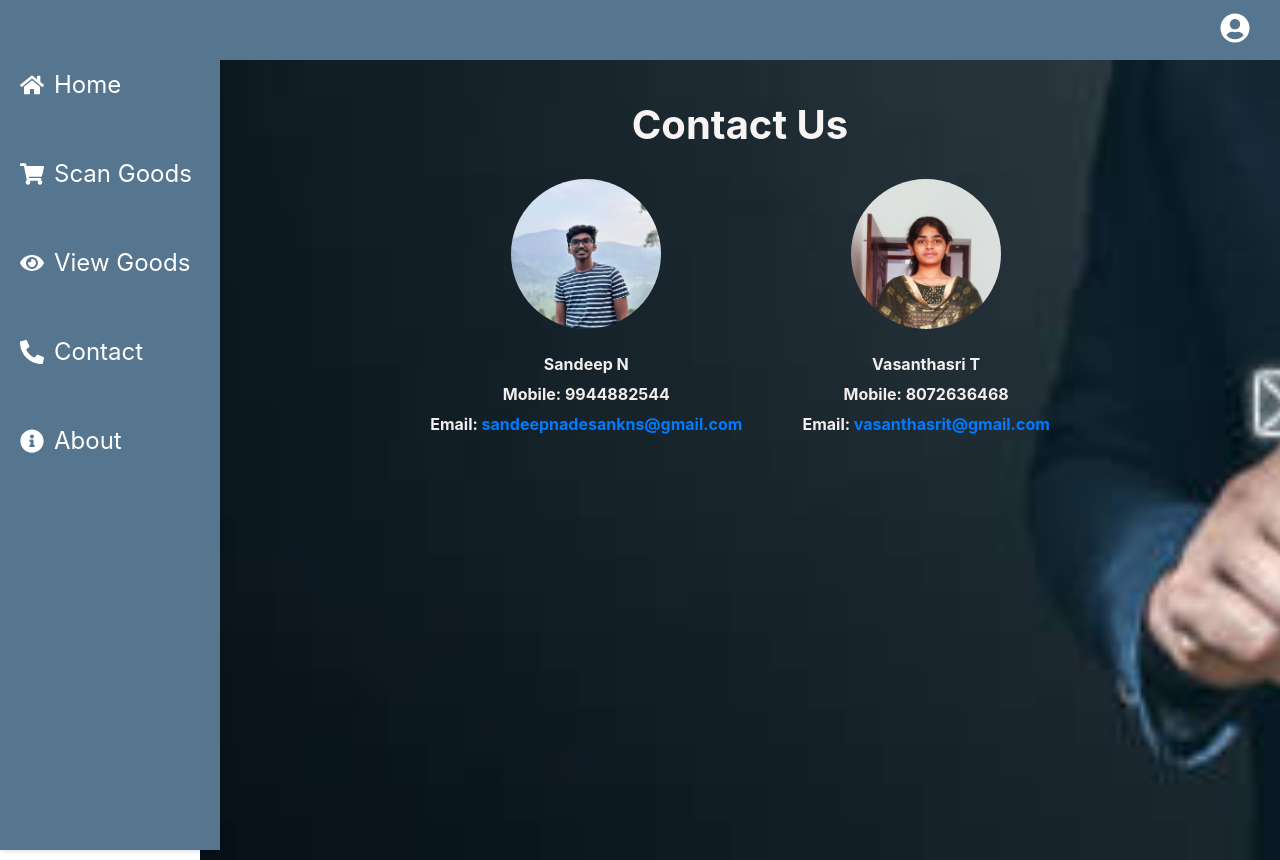
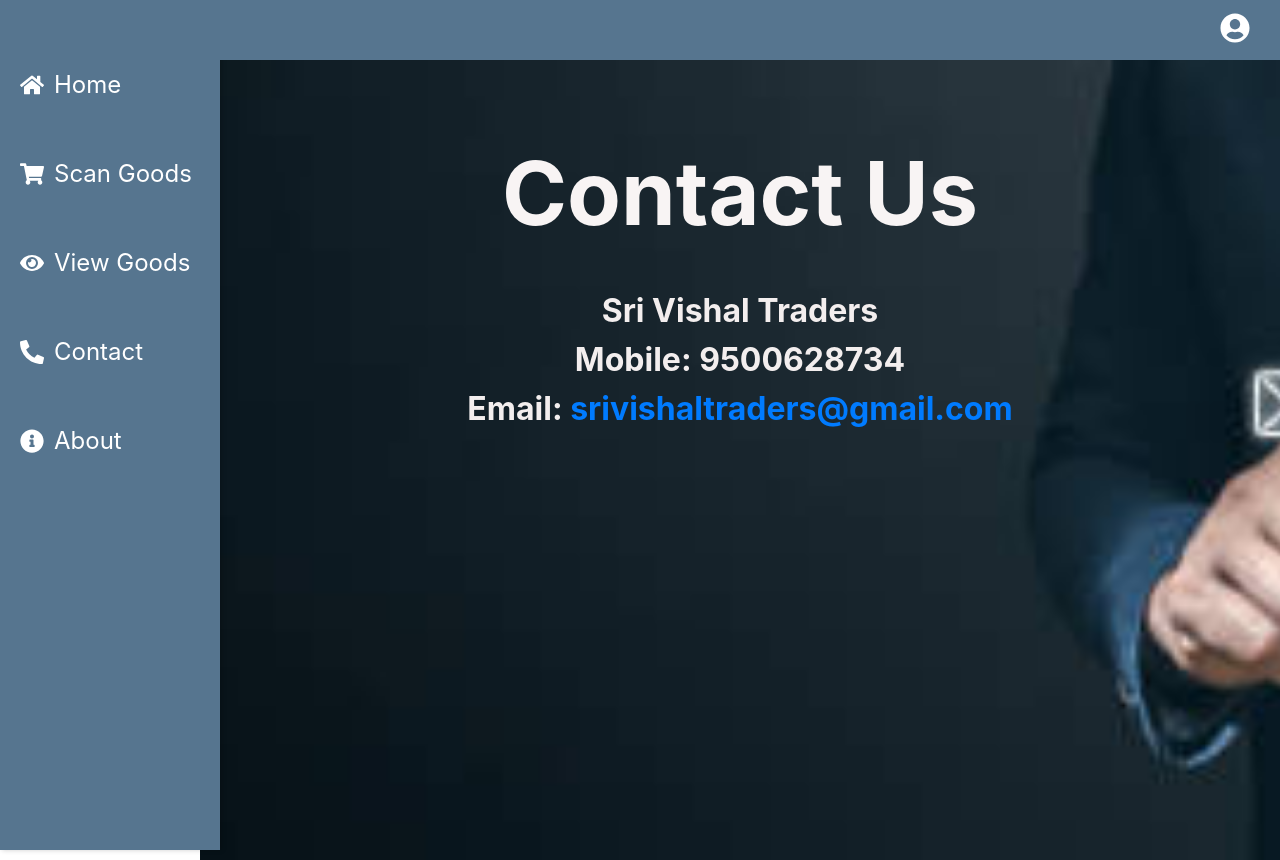
Before and after one commit to sandeepnadesan/warehouse_managment, a React (Create React App) app in the folder frontend/: page /contact in a window 1280 px wide. Built offline with nearby package versions, Linux system fonts and the light colour scheme.

Commit message:
updated contact

```diff
--- a/frontend/src/components/AboutPage.js
+++ b/frontend/src/components/AboutPage.js
@@ -4,8 +4,8 @@
 function AboutPage() {
   return (
     <div className="about-page">
-      <p className="company-name">SS Warehouse</p>
-      <p>Welcome to SS Warehouse. We provide top-notch warehouse management solutions with efficiency and precision.</p>
+      <p className="company-name">Warehouse</p>
+      <p>Welcome to Warehouse. We provide top-notch warehouse management solutions with efficiency and precision.</p>
       <p>Our mission is to offer unparalleled service and innovative solutions to meet your warehousing needs.</p>
     </div>
   );
--- a/frontend/src/components/ContactPage.css
+++ b/frontend/src/components/ContactPage.css
@@ -5,13 +5,13 @@
     background-position: center;
     color: black; /* Black text color for contrast */
     min-height: 100vh;
-    padding: 20px;
+    padding: 60px;
     margin: 0; /* Remove default margin */
     box-sizing: border-box; /* Ensure padding is included in the height */
 }
 
 .contact-page h2 {
-    font-size: 2.5rem;
+    font-size: 5.5rem;
     color: rgb(248, 244, 244); /* Black text */
     font-weight: bold; /* Bold text */
     margin: 20px 0; /* Adjusted margin to reduce space */
@@ -42,7 +42,7 @@
 }
 
 .contact-page .contact-info .details {
-    font-size: 1rem;
+    font-size: 2rem;
     color: rgb(243, 238, 238); /* Black text */
     font-weight: bold; /* Bold text */
 }
--- a/frontend/src/components/ContactPage.js
+++ b/frontend/src/components/ContactPage.js
@@ -9,19 +9,10 @@
       <h2>Contact Us</h2>
       <div className="contact-info">
         <div>
-          <img src={sandeepImage} alt="Sandeep N" />
           <div className="details">
-            <p><strong>Sandeep N</strong></p>
-            <p>Mobile: 9944882544</p>
-            <p>Email: <a href="mailto:sandeepnadesankns.com">sandeepnadesankns@gmail.com</a></p> {/* Replace with actual email */}
-          </div>
-        </div>
-        <div>
-          <img src={vasanthasriImage} alt="Vasanthasri T" />
-          <div className="details">
-            <p><strong>Vasanthasri T</strong></p>
-            <p>Mobile: 8072636468</p>
-            <p>Email: <a href="mailto:vasanthasrit.com">vasanthasrit@gmail.com</a></p> {/* Replace with actual email */}
+            <p><strong>Sri Vishal Traders</strong></p>
+            <p>Mobile: 9500628734</p>
+            <p>Email: <a href="mailto:srivishaltraders.com">srivishaltraders@gmail.com</a></p> {/* Replace with actual email */}
           </div>
 
         </div>
--- a/frontend/src/components/ViewGoods.css
+++ b/frontend/src/components/ViewGoods.css
@@ -1,67 +1,63 @@
-/* Container to center content */
 .view-goods-container {
-  padding: 50px;
-  font-family: Arial, sans-serif;
   display: flex;
   justify-content: center;
-  align-items: center;
-  height: 100vh;
+  padding-left: 250px; /* Adjust for sidebar */
+  padding-top: 60px;
+  box-sizing: border-box;
+}
+
+.view-goods-content {
+  width: 100%;
+  max-width: 600px; /* Forces narrow content */
+  margin: 0 auto;
+  text-align: center;
 }
 
 /* Table styling */
 table {
-  width: 80%; /* Adjust table width to fit well within the screen */
-  max-width: 1000px; /* Maximum width */
+  width: 100%;
+  max-width: 600px;
+  margin: 20px auto;
   border-collapse: collapse;
-  margin-top: 20px;
   background-color: #fff;
   box-shadow: 0 4px 8px rgba(0, 0, 0, 0.1);
   border-radius: 8px;
   overflow: hidden;
 }
 
-/* Table header */
+/* Table Header */
 th {
-  background-color: #4CAF50; /* Light green background */
+  background-color: #4CAF50;
   color: white;
-  padding: 80px;
-  text-align: left;
+  padding: 12px;
+  text-align: center;
   font-weight: bold;
 }
 
-/* Table rows */
+/* Table Rows */
 td {
   padding: 10px;
   border: 1px solid #ddd;
-  text-align: left;
+  text-align: center;
 }
 
-/* Zebra striping for table rows */
+/* Alternating row colors */
 tr:nth-child(even) {
   background-color: #f9f9f9;
 }
-
 tr:nth-child(odd) {
   background-color: #ffffff;
 }
 
-/* Hover effect for rows */
+/* Hover effect */
 tr:hover {
   background-color: #f1f1f1;
 }
 
-/* Message when no goods available */
-p {
-  text-align: center;
-  font-size: 18px;
-  color: #555;
-  font-style: italic;
-}
-
 /* Heading */
 h2 {
-  text-align: center;
   font-size: 24px;
   color: #333;
   margin-bottom: 20px;
+  text-align: center;
 }
--- a/frontend/src/components/ViewGoods.js
+++ b/frontend/src/components/ViewGoods.js
@@ -1,15 +1,14 @@
 import React, { useState, useEffect } from "react";
+import './ViewGoods.css';
 
 const ViewGoods = () => {
   const [goods, setGoods] = useState([]);
 
-  // Fetch goods from the backend API
   useEffect(() => {
     const fetchGoods = async () => {
       try {
         const response = await fetch(`${process.env.REACT_APP_URL}api/goods`);
         const data = await response.json();
-        console.log("Fetched Goods: ", data);
         setGoods(data);
       } catch (error) {
         console.error("Error fetching goods:", error);
@@ -18,18 +17,17 @@
     fetchGoods();
   }, []);
 
-  // Parse the JSON string in the name field and return the properties to display
-  const parseGoodsData = (goodsData) => {
+  // Parse the JSON string in the name field safely
+  const parseGood = (good) => {
     try {
-      console.log("Raw goodsData.name: ", goodsData.name);  // Log the raw data
-      const parsedData = JSON.parse(goodsData.name);  // Attempt to parse the data
-      return parsedData;
-    } catch (error) {
-      console.error("Error parsing goods data: ", error.message);
-      return {};  // Return an empty object if parsing fails
+      if (typeof good.name === "string") {
+        return JSON.parse(good.name);
+      }
+      return good.name; // if already an object
+    } catch {
+      return {}; // fallback empty object if parse fails
     }
   };
-
 
   return (
     <div>
@@ -48,13 +46,13 @@
           </thead>
           <tbody>
             {goods.map((good) => {
-              const parsedGood = parseGoodsData(good);
+              const parsed = parseGood(good);
               return (
                 <tr key={good._id}>
-                  <td>{parsedGood.item}</td>
-                  <td>{parsedGood.quantity}</td>
-                  <td>{parsedGood.expiryDate}</td>
-                  <td>{parsedGood.weight}</td>
+                  <td>{parsed.item || "N/A"}</td>
+                  <td>{parsed.quantity || "N/A"}</td>
+                  <td>{parsed.expiryDate || "N/A"}</td>
+                  <td>{parsed.weight || "N/A"}</td>
                 </tr>
               );
             })}
```
Also changed, not shown: 1 other file (tests, documents, lock files or other folders).
